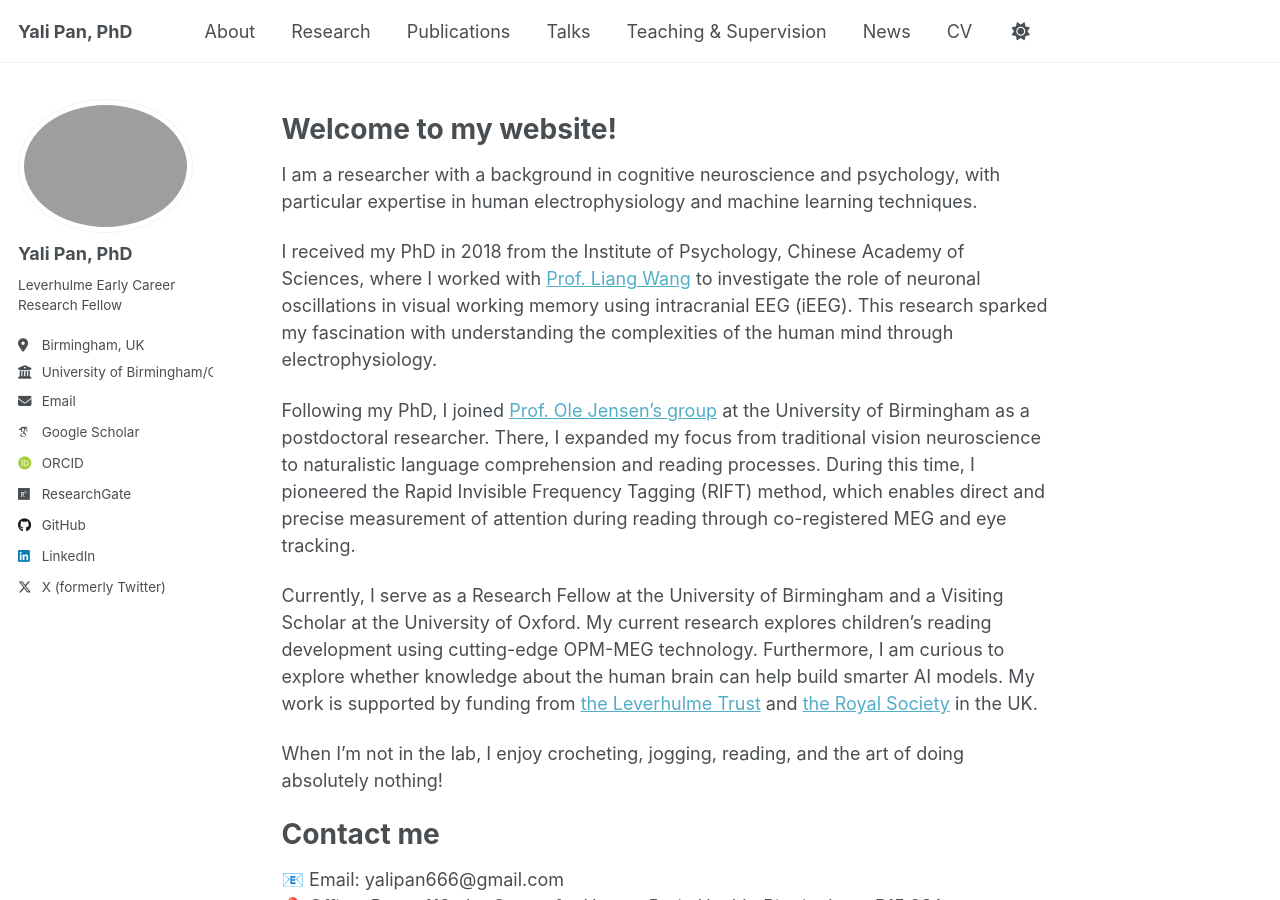
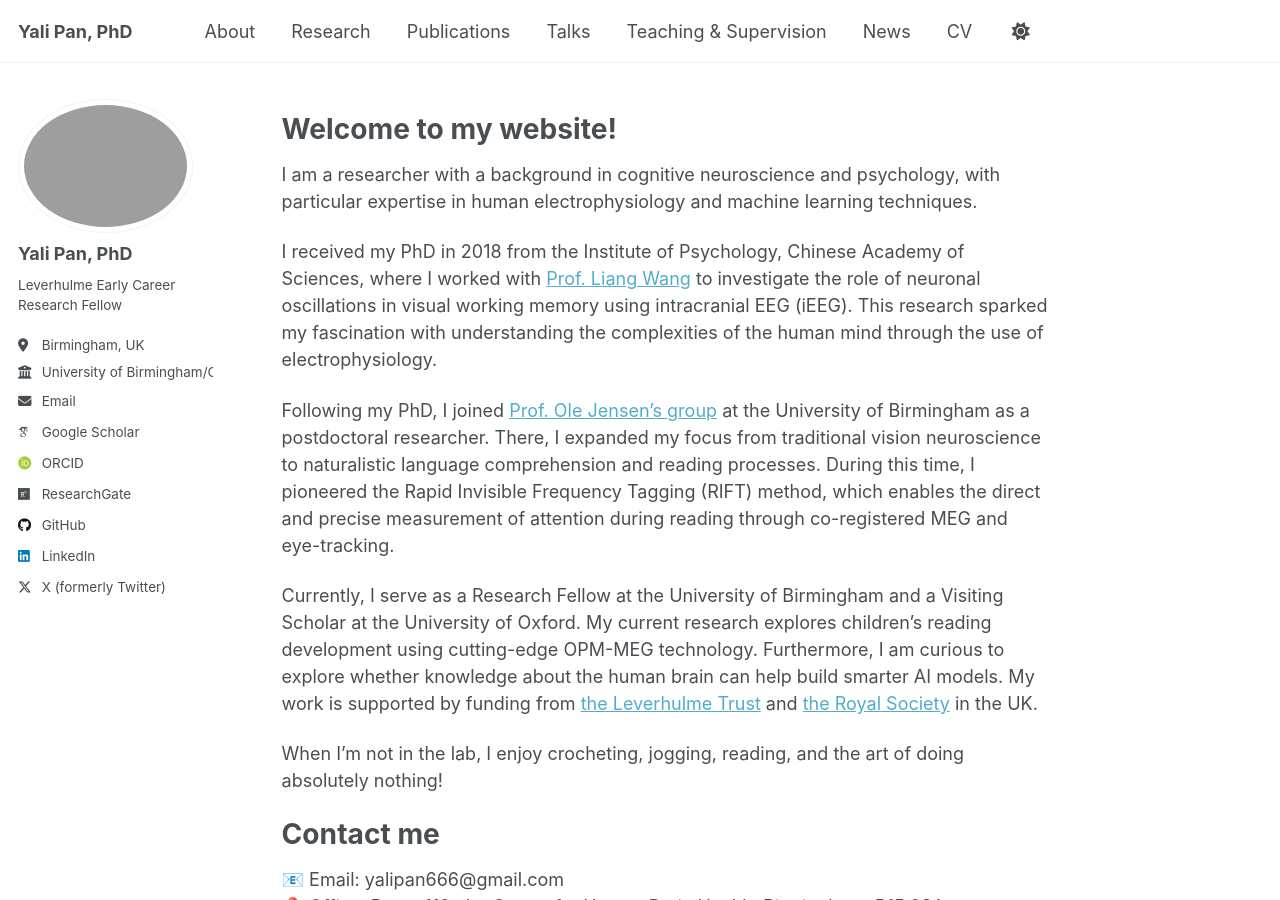
Before and after one commit to yalipan666/yalipan666.github.io, a Jekyll site: the page built from _pages/about.md, in a window 1280 px wide and 900 px high. Built offline with Jekyll 4.4.1, drawn with Linux system fonts in a browser that asks for light colours; some web fonts are replaced; a script that is not in the unit is left out.

Commit message:
Update about.md

```diff
--- a/_pages/about.md
+++ b/_pages/about.md
@@ -12,9 +12,9 @@ redirect_from:
 
 I am a researcher with a background in cognitive neuroscience and psychology, with particular expertise in human electrophysiology and machine learning techniques.
 
-I received my PhD in 2018 from the Institute of Psychology, Chinese Academy of Sciences, where I worked with <a href="https://psych.cas.cn/sourcedb/cn/expert/201302/t20130206_6369838.html">Prof. Liang Wang</a> to investigate the role of neuronal oscillations in visual working memory using intracranial EEG (iEEG). This research sparked my fascination with understanding the complexities of the human mind through electrophysiology.
+I received my PhD in 2018 from the Institute of Psychology, Chinese Academy of Sciences, where I worked with <a href="https://psych.cas.cn/sourcedb/cn/expert/201302/t20130206_6369838.html">Prof. Liang Wang</a> to investigate the role of neuronal oscillations in visual working memory using intracranial EEG (iEEG). This research sparked my fascination with understanding the complexities of the human mind through the use of electrophysiology.
 
-Following my PhD, I joined <a href="https://www.neuosc.com/">Prof. Ole Jensen's group</a> at the University of Birmingham as a postdoctoral researcher. There, I expanded my focus from traditional vision neuroscience to naturalistic language comprehension and reading processes. During this time, I pioneered the Rapid Invisible Frequency Tagging (RIFT) method, which enables direct and precise measurement of attention during reading through co-registered MEG and eye tracking.
+Following my PhD, I joined <a href="https://www.neuosc.com/">Prof. Ole Jensen's group</a> at the University of Birmingham as a postdoctoral researcher. There, I expanded my focus from traditional vision neuroscience to naturalistic language comprehension and reading processes. During this time, I pioneered the Rapid Invisible Frequency Tagging (RIFT) method, which enables the direct and precise measurement of attention during reading through co-registered MEG and eye-tracking.
 
 Currently, I serve as a Research Fellow at the University of Birmingham and a Visiting Scholar at the University of Oxford. My current research explores children's reading development using cutting-edge OPM-MEG technology. Furthermore, I am curious to explore whether knowledge about the human brain can help build smarter AI models. My work is supported by funding from <a href="https://www.leverhulme.ac.uk/">the Leverhulme Trust</a> and <a href="https://royalsociety.org/">the Royal Society</a> in the UK.
 
@@ -30,4 +30,4 @@ When I'm not in the lab, I enjoy crocheting, jogging, reading, and the art of do
 <br>
 <br>
 
-Yali Pan | Last updated: October 2025
+Yali Pan &emsp;|&emsp; Last updated: October 2025
```
